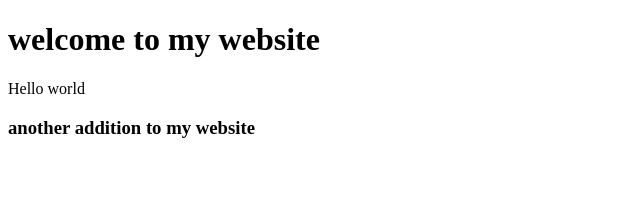
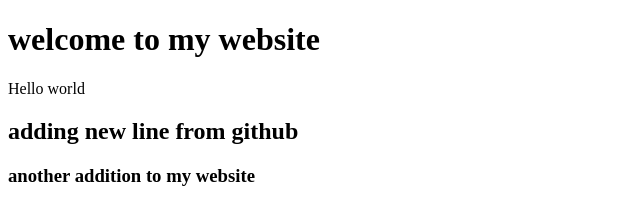
Before and after one commit to adeyemi-webdev/hello, a plain HTML site: page index.html in a window 1280 px wide. Shown: the whole page, without its empty margins (0-640 px from the left). Drawn offline with Linux system fonts and the light colour scheme.

Commit message:
added new line from github

```diff
--- a/index.html
+++ b/index.html
@@ -7,7 +7,7 @@
     </head>
     <h1>welcome to my website </h1>
       Hello world
-
+    <h2>adding new line from github<h2>
       <h3>another addition to my website</h3>
     <body>
 
```
